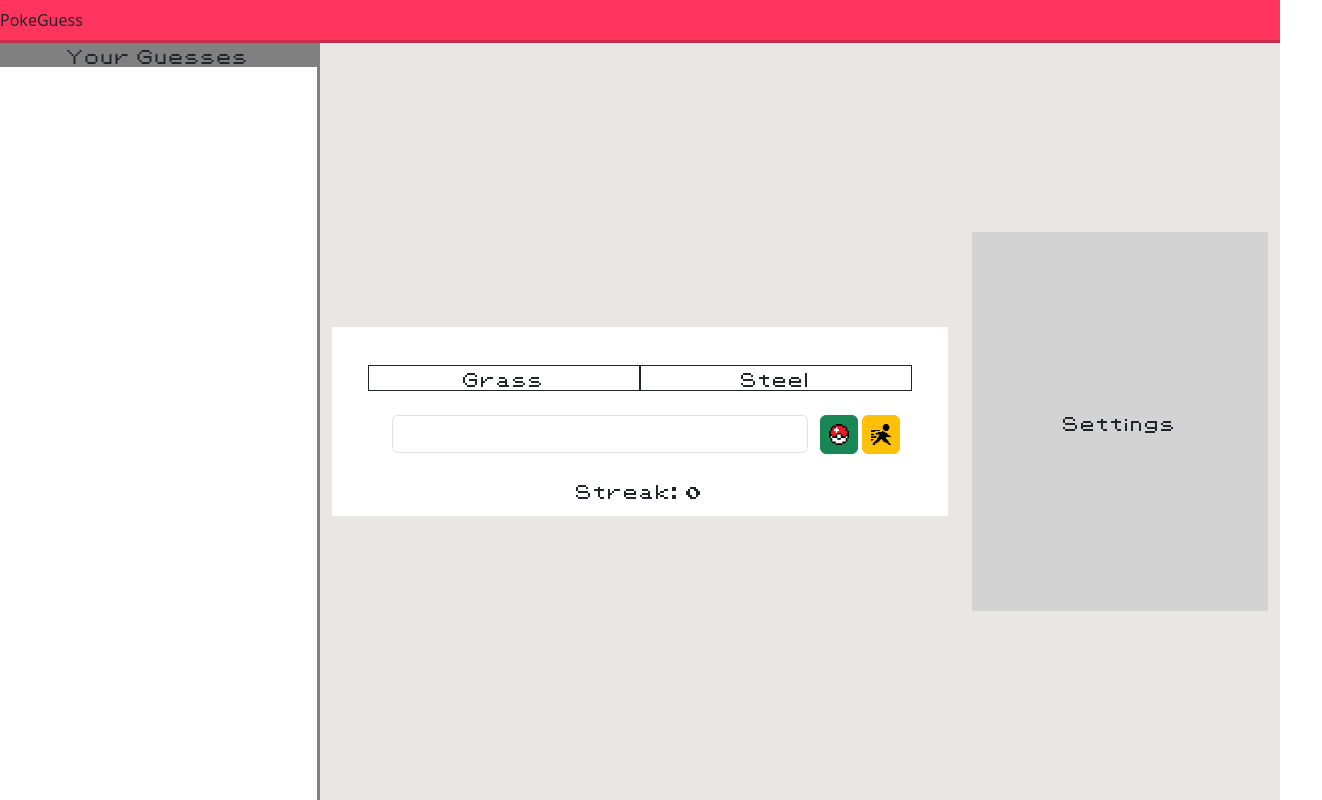
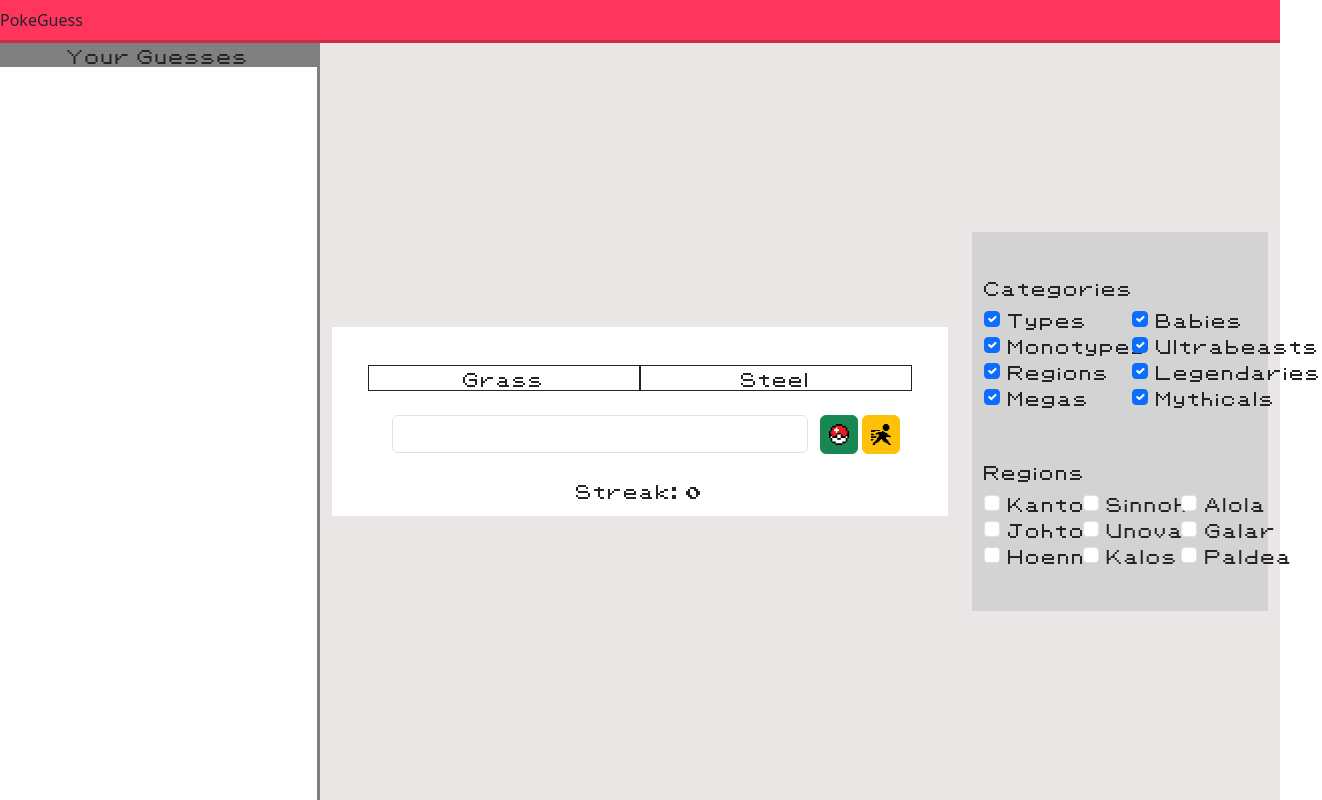
Before and after one commit to Tayzn/PokeGuess, a React (Vite) app: page / in a window 1280 px wide. Shown: the whole page, 1322 px wide, since content can reach past the window. Built offline with nearby package versions, Linux system fonts and the light colour scheme.

Commit message:
Added category controller

```diff
--- a/src/components/GameBox.jsx
+++ b/src/components/GameBox.jsx
@@ -10,14 +10,14 @@
 import pokeball from '../assets/images/pokeball.png'
 import run from '../assets/images/run.png'
 
-export const GameBox = ({ history, setHistory }) => {
+export const GameBox = ({ history, setHistory, disabledCategories }) => {
   const [categories, setCategories] = useState(['Fire', 'Monotype'])
   const [answer, setAnswer] = useState('')
   const [streak, setStreak] = useState(0)
   const [shake, setShake] = useState(false)
 
   useEffect(() => {
-    setCategories(smartGenerateCategories([]))
+    setCategories(smartGenerateCategories(disabledCategories))
   }, [])
 
   const check = (e) => {
@@ -28,7 +28,7 @@
       setStreak((previous) => {
         return streak + 1
       })
-      setCategories(smartGenerateCategories([]))
+      setCategories(smartGenerateCategories(disabledCategories))
     } else {
       setStreak(0)
       setShake(true)
@@ -40,7 +40,7 @@
 
   const skip = (e) => {
     e.preventDefault()
-    setCategories(smartGenerateCategories([]))
+    setCategories(smartGenerateCategories(disabledCategories))
     setStreak(0)
     setShake(true)
     setTimeout(() => setShake(false), 500)
--- a/src/components/Home.jsx
+++ b/src/components/Home.jsx
@@ -7,6 +7,7 @@
 
 export const Home = () => {
   const [gameHistory, setGameHistory] = useState([])
+  const [disabledCategories, setDisabledCategories] = useState([])
 
   return (
     <Container
@@ -26,11 +27,18 @@
           xs={6}
           className='d-flex h-100 align-items-center justify-content-center'
         >
-          <GameBox history={gameHistory} setHistory={setGameHistory} />
+          <GameBox
+            history={gameHistory}
+            setHistory={setGameHistory}
+            disabledCategories={disabledCategories}
+          />
         </Col>
 
         <Col className='d-flex h-100 align-items-center justify-content-center'>
-          <Settings />
+          <Settings
+            disabledCategories={disabledCategories}
+            setDisabledCategories={setDisabledCategories}
+          />
         </Col>
       </Row>
     </Container>
--- a/src/components/Settings.jsx
+++ b/src/components/Settings.jsx
@@ -1,13 +1,149 @@
 import React from 'react'
-import { Container } from 'react-bootstrap'
+import { Container, Form, Row, Col } from 'react-bootstrap'
 
-export const Settings = () => {
+const typeCategories = [
+  'Normal',
+  'Fire',
+  'Water',
+  'Electric',
+  'Grass',
+  'Ice',
+  'Fighting',
+  'Poison',
+  'Ground',
+  'Flying',
+  'Psychic',
+  'Bug',
+  'Rock',
+  'Ghost',
+  'Dragon',
+  'Dark',
+  'Steel',
+  'Fairy',
+]
+
+const regionCategories = [
+  'Kanto',
+  'Johto',
+  'Hoenn',
+  'Sinnoh',
+  'Unova',
+  'Kalos',
+  'Alola',
+  'Galar',
+  'Paldea',
+]
+
+export const Settings = ({ disabledCategories, setDisabledCategories }) => {
+  const checkChanged = ({ target: { checked, value } }) => {
+    if (checked) {
+      setDisabledCategories(disabledCategories.filter((c) => c !== value))
+    } else {
+      setDisabledCategories([...disabledCategories, value])
+    }
+  }
+
+  const checkChangedTypes = ({ target: { checked } }) => {
+    if (checked) {
+      setDisabledCategories(
+        disabledCategories.filter((c) => !typeCategories.includes(c))
+      )
+    } else {
+      setDisabledCategories([...disabledCategories].concat(typeCategories))
+    }
+  }
+
+  const checkChangedRegions = ({ target: { checked } }) => {
+    if (checked) {
+      setDisabledCategories(
+        disabledCategories.filter((c) => !regionCategories.includes(c))
+      )
+    } else {
+      setDisabledCategories([...disabledCategories].concat(regionCategories))
+    }
+  }
+
   return (
     <Container
       className='d-flex justify-content-center align-items-center h-50'
       style={{ backgroundColor: 'lightgray' }}
     >
-      Settings
+      <Form>
+        <Form.Label>Categories</Form.Label>
+        <Row>
+          <Col xs={6}>
+            <Form.Check
+              label='Types'
+              value='Types'
+              checked={!disabledCategories.includes('Normal')}
+              onChange={checkChangedTypes}
+            ></Form.Check>
+            <Form.Check
+              label='Monotypes'
+              value='Monotype'
+              checked={!disabledCategories.includes('Monotype')}
+              onChange={checkChanged}
+            ></Form.Check>
+            <Form.Check
+              label='Regions'
+              value='Regions'
+              checked={!disabledCategories.includes('Kanto')}
+              onChange={checkChangedRegions}
+            ></Form.Check>
+            <Form.Check
+              label='Megas'
+              value='Mega'
+              checked={!disabledCategories.includes('Mega')}
+              onChange={checkChanged}
+            ></Form.Check>
+          </Col>
+          <Col xs={6}>
+            <Form.Check
+              label='Babies'
+              value='Baby'
+              checked={!disabledCategories.includes('Baby')}
+              onChange={checkChanged}
+            ></Form.Check>
+            <Form.Check
+              label='Ultrabeasts'
+              value='Ultrabeast'
+              checked={!disabledCategories.includes('Ultrabeast')}
+              onChange={checkChanged}
+            ></Form.Check>
+            <Form.Check
+              label='Legendaries'
+              value='Legendary'
+              checked={!disabledCategories.includes('Legendary')}
+              onChange={checkChanged}
+            ></Form.Check>
+            <Form.Check
+              label='Mythicals'
+              value='Mythical'
+              checked={!disabledCategories.includes('Mythical')}
+              onChange={checkChanged}
+            ></Form.Check>
+          </Col>
+        </Row>
+
+        <Form.Label className='mt-5'>Regions</Form.Label>
+        <Row>
+          <Col xs={4}>
+            <Form.Check label='Kanto'></Form.Check>
+            <Form.Check label='Johto'></Form.Check>
+            <Form.Check label='Hoenn'></Form.Check>
+          </Col>
+          <Col xs={4}>
+            <Form.Check label='Sinnoh'></Form.Check>
+            <Form.Check label='Unova'></Form.Check>
+            <Form.Check label='Kalos'></Form.Check>
+          </Col>
+          <Col xs={4}>
+            <Form.Check label='Alola'></Form.Check>
+            <Form.Check label='Galar'></Form.Check>
+            <Form.Check label='Paldea'></Form.Check>
+          </Col>
+        </Row>
+      </Form>
     </Container>
   )
 }
```
